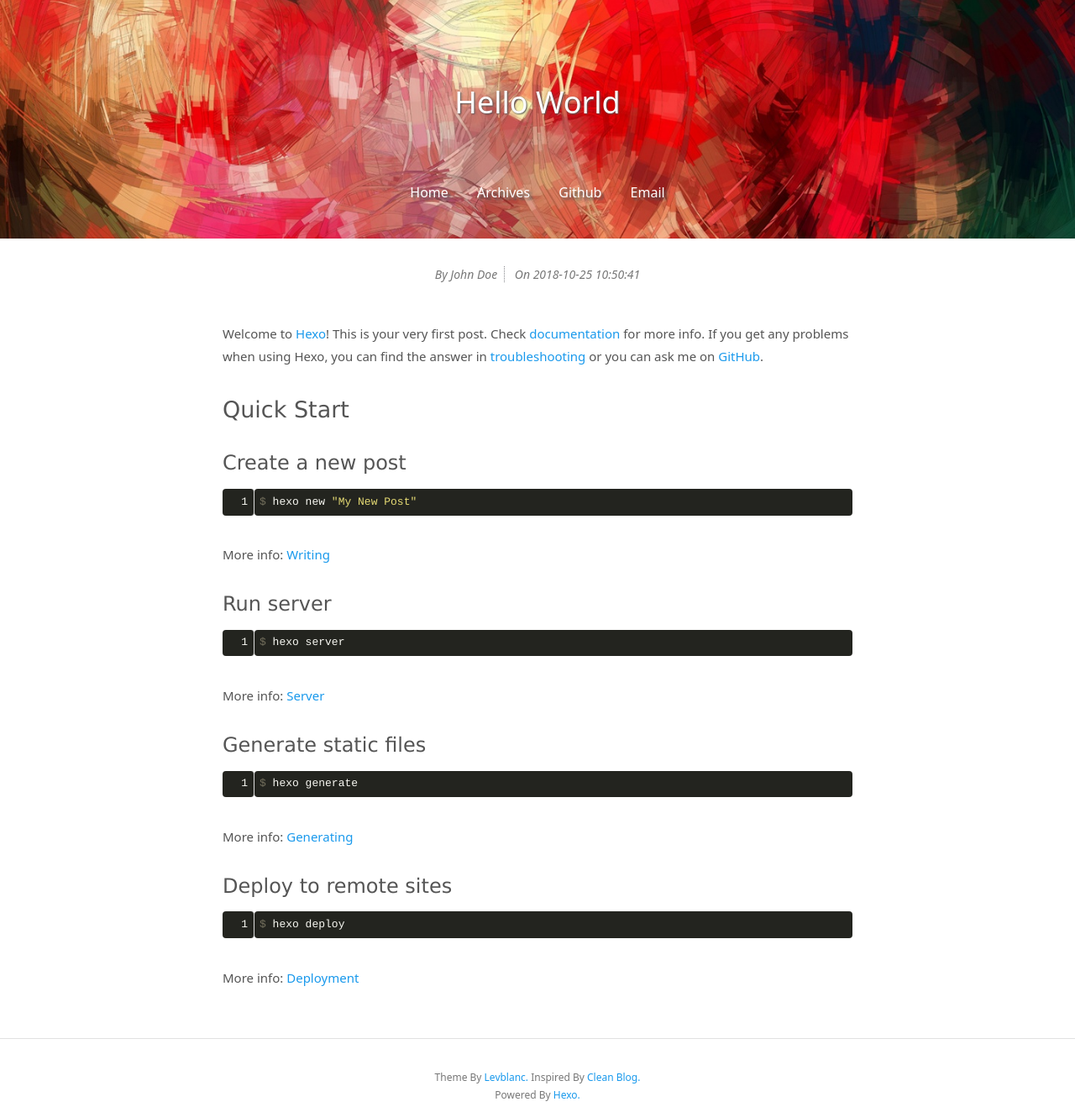
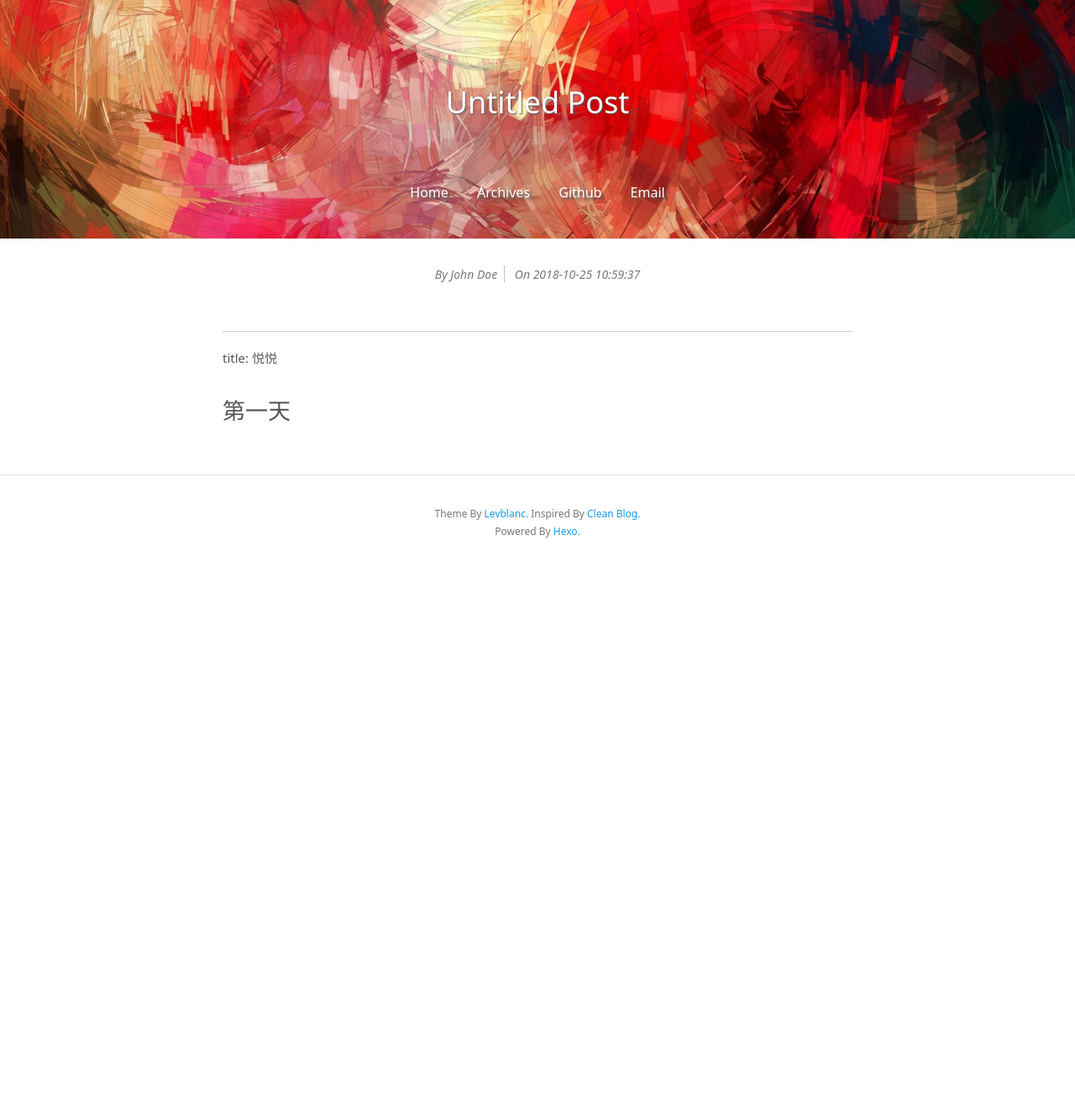
Before and after one commit to demolixy/demolixy.github.io, a plain HTML site: page 2018/10/25/我都记得/index.html in a window 1280 px wide. Shown: the whole page at 84% size. After the commit the page ends 800 px from the top, so only its background shows below. Drawn offline with Linux system fonts and the light colour scheme.

Commit message:
no message

```diff
--- a/2018/10/25/hello-world/index.html
+++ b/2018/10/25/我都记得/index.html
@@ -8,10 +8,10 @@
   <meta name="description" content="">
   <meta name="author" content="John Doe">
   <!-- Open Graph Data -->
-  <meta property="og:title" content="Hello World">
+  <meta property="og:title" content="flymoon">
   <meta property="og:description" content="">
   <meta property="og:site_name" content="flymoon">
-  <meta property="og:type" content="article">
+  <meta property="og:type" content="website">
   <meta property="og:image" content="http://flymoon.top">
 
     <link rel="alternate" href="/atom.xml" title="flymoon" type="application/atom+xml">
@@ -43,7 +43,7 @@
     <div class="row">
       <div class="col-lg-8 col-lg-offset-2 col-md-10 col-md-offset-1">
         <div class="page-title with-background-image">
-          <p class="title">Hello World</p>
+          <p class="title">Untitled Post</p>
           <p class="subtitle"></p>
         </div>
         <div class="site-menu with-background-image">
@@ -100,7 +100,7 @@
           <!-- Date -->
           <span class="date-time info">On
             <span class="date">2018-10-25</span>
-            <span class="time">10:50:41</span>
+            <span class="time">10:59:37</span>
           </span>
 
         </div>
@@ -108,16 +108,9 @@
 
         <!-- Post Main Content -->
         <div class="post-content">
-          <p>Welcome to <a href="https://hexo.io/" target="_blank" rel="noopener">Hexo</a>! This is your very first post. Check <a href="https://hexo.io/docs/" target="_blank" rel="noopener">documentation</a> for more info. If you get any problems when using Hexo, you can find the answer in <a href="https://hexo.io/docs/troubleshooting.html" target="_blank" rel="noopener">troubleshooting</a> or you can ask me on <a href="https://github.com/hexojs/hexo/issues" target="_blank" rel="noopener">GitHub</a>.</p>
-<h2 id="Quick-Start"><a href="#Quick-Start" class="headerlink" title="Quick Start"></a>Quick Start</h2><h3 id="Create-a-new-post"><a href="#Create-a-new-post" class="headerlink" title="Create a new post"></a>Create a new post</h3><figure class="highlight bash"><table><tr><td class="gutter"><pre><span class="line">1</span><br></pre></td><td class="code"><pre><span class="line">$ hexo new <span class="string">"My New Post"</span></span><br></pre></td></tr></table></figure>
-<p>More info: <a href="https://hexo.io/docs/writing.html" target="_blank" rel="noopener">Writing</a></p>
-<h3 id="Run-server"><a href="#Run-server" class="headerlink" title="Run server"></a>Run server</h3><figure class="highlight bash"><table><tr><td class="gutter"><pre><span class="line">1</span><br></pre></td><td class="code"><pre><span class="line">$ hexo server</span><br></pre></td></tr></table></figure>
-<p>More info: <a href="https://hexo.io/docs/server.html" target="_blank" rel="noopener">Server</a></p>
-<h3 id="Generate-static-files"><a href="#Generate-static-files" class="headerlink" title="Generate static files"></a>Generate static files</h3><figure class="highlight bash"><table><tr><td class="gutter"><pre><span class="line">1</span><br></pre></td><td class="code"><pre><span class="line">$ hexo generate</span><br></pre></td></tr></table></figure>
-<p>More info: <a href="https://hexo.io/docs/generating.html" target="_blank" rel="noopener">Generating</a></p>
-<h3 id="Deploy-to-remote-sites"><a href="#Deploy-to-remote-sites" class="headerlink" title="Deploy to remote sites"></a>Deploy to remote sites</h3><figure class="highlight bash"><table><tr><td class="gutter"><pre><span class="line">1</span><br></pre></td><td class="code"><pre><span class="line">$ hexo deploy</span><br></pre></td></tr></table></figure>
-<p>More info: <a href="https://hexo.io/docs/deployment.html" target="_blank" rel="noopener">Deployment</a></p>
-
+          <hr>
+<p>title: 悦悦</p>
+<h2 id="第一天"><a href="#第一天" class="headerlink" title="第一天"></a>第一天</h2>
         </div>
       </div>
     </div>
```
Also changed, not shown: archives/2018/10/index.html (+8 -0 lines), archives/2018/index.html (+8 -0 lines), archives/index.html (+8 -0 lines), index.html (+26 -0 lines).
